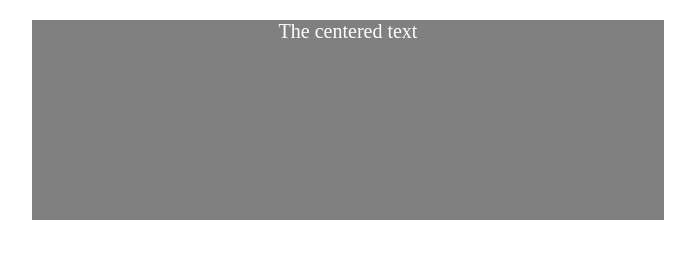
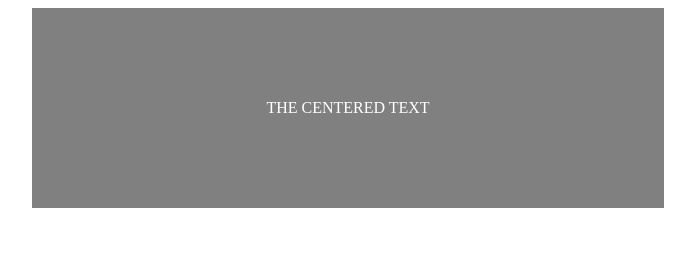
Before and after one commit to JoseLeonTM/html-css-exercises, a website: page 74/74.html in a window 1280 px wide. Shown: the whole page, without its empty margins (292-987 px from the left). Drawn offline with Linux system fonts and the light colour scheme.

Commit message:
Finished exercise 74

```diff
--- a/74/74.scss
+++ b/74/74.scss
@@ -4,10 +4,12 @@ body{
     margin:auto;
     background-color: gray;
     height:200px;
+    color:white;
+    text-transform: uppercase;
+    display:flex;
     p{
-      color:white;
-      font-size: 20px;
-      text-align: center;
+      line-height:normal;
+      margin:auto;
     }
   }
 }
```
Also changed, not shown: 74/74.html (+1 -0 lines), 74/74.css.
